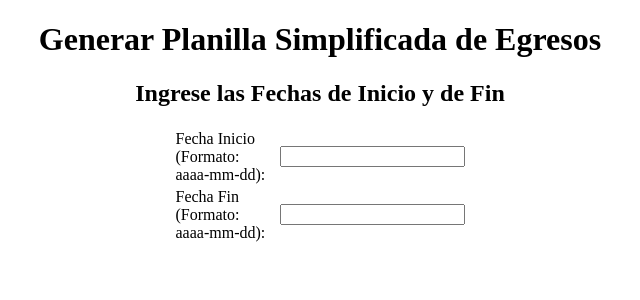
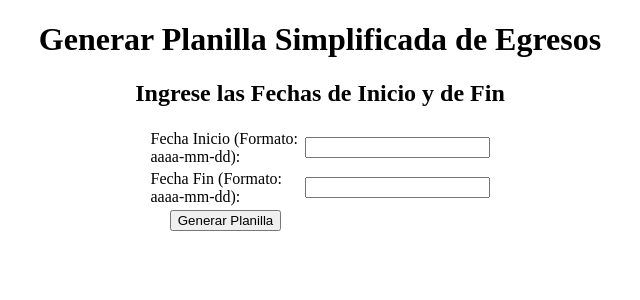
Before and after one commit to tyeltsing/contabilidad-django, a Django app: page /generar_planilla_egresos/ in a window 1280 px wide. Shown: the top 300 px of the page, without its empty margins (320-960 px from the left). Run offline with Django 3.2, Linux system fonts and the light colour scheme.

Commit message:
Template con el boton de generar

```diff
--- a/obispado/templates/egresos/generar_planilla_simplificada.html
+++ b/obispado/templates/egresos/generar_planilla_simplificada.html
@@ -18,6 +18,8 @@
             <TR>
             <TD align="left" width="100">Fecha Fin (Formato: aaaa-mm-dd):</TD>
             <TD align="center" width="150"><INPUT NAME="fecha_fin" TYPE="TEXT" VALUE=""></TD>
+            <TR>
+            <TD align="center" width="150"><INPUT NAME="boton" TYPE="SUBMIT" VALUE="Generar Planilla"></TD>
         </TABLE>
     </FORM>
 </BODY>
```
